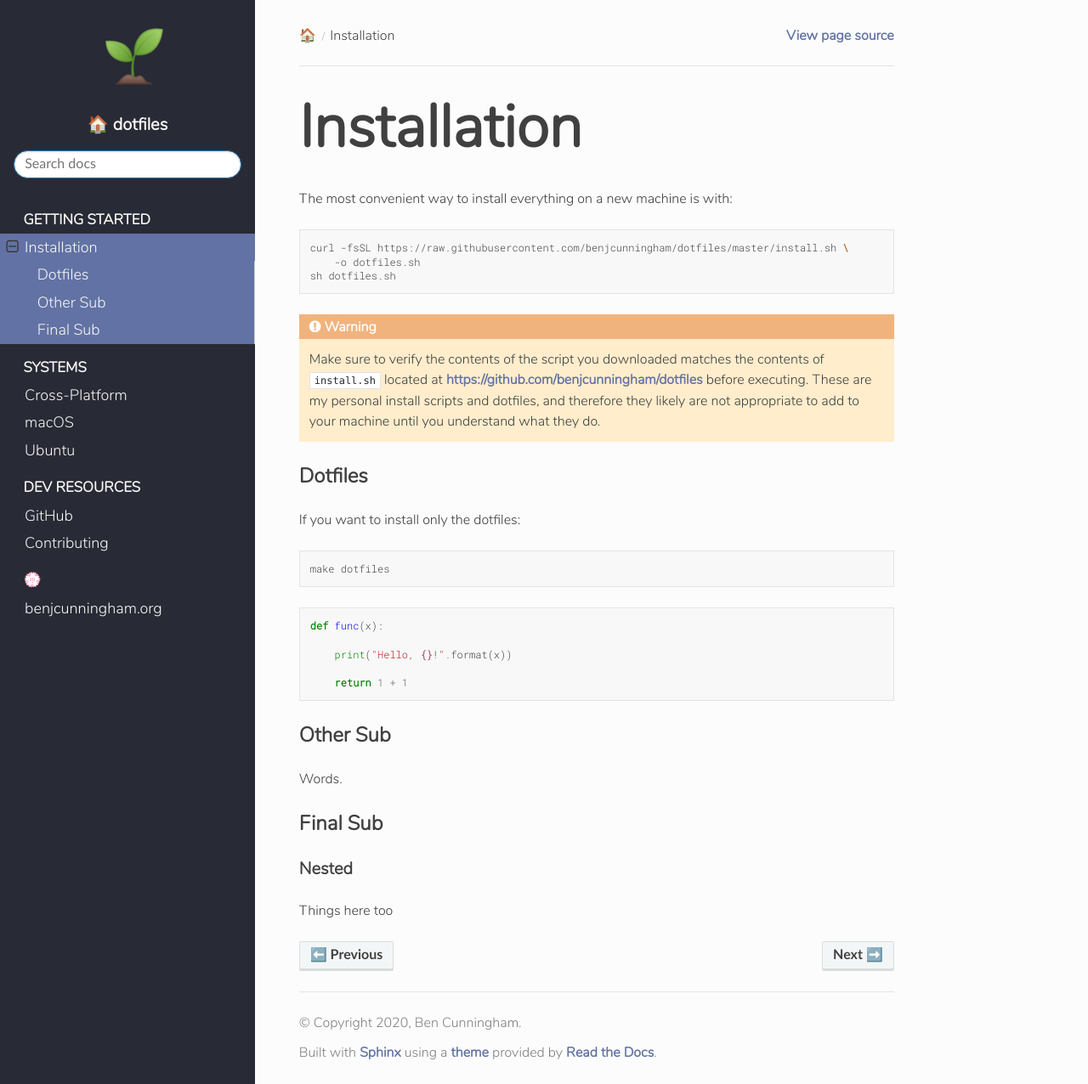
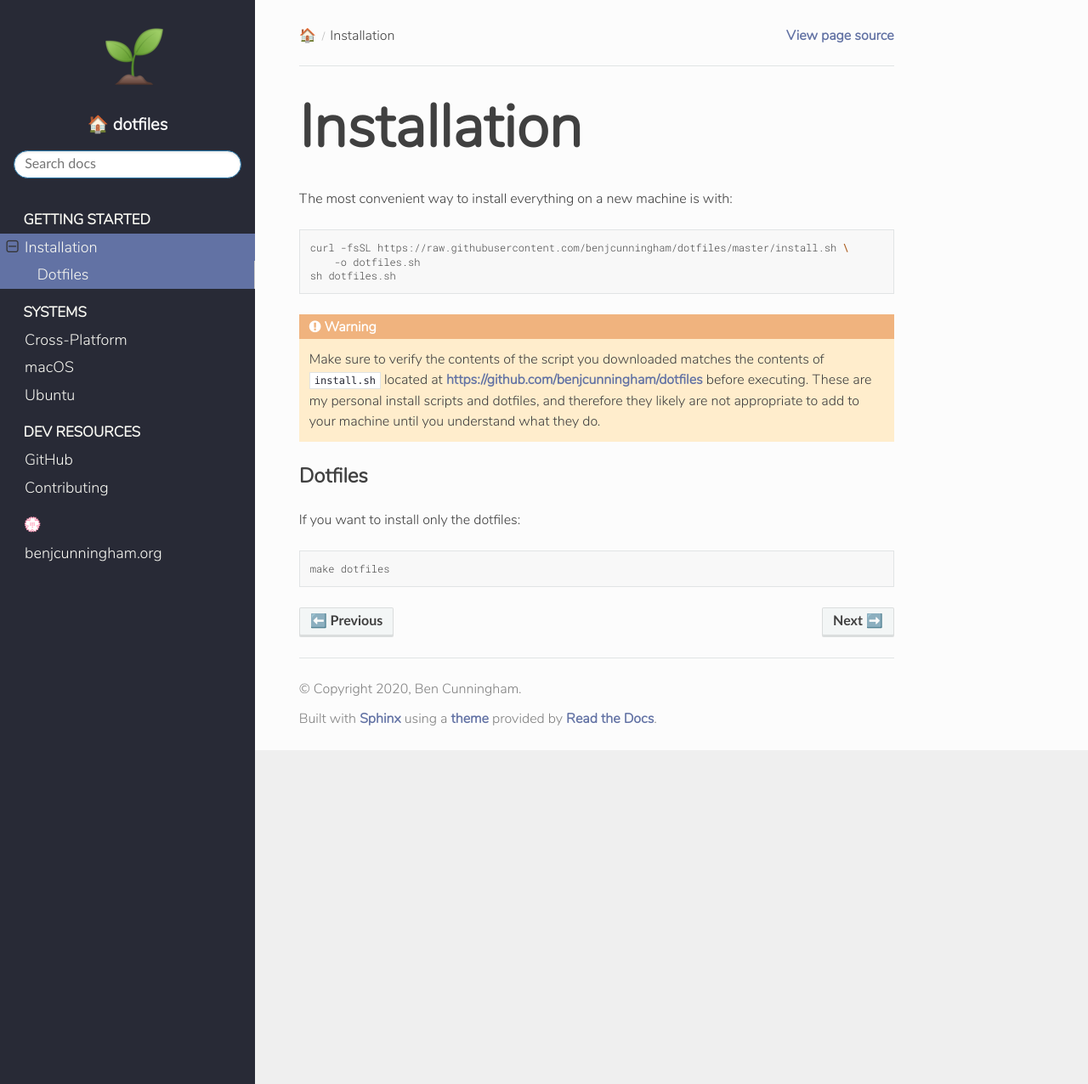
Before and after one commit to benjcunningham/dotfiles, a Sphinx documentation site: the page built from docs/source/installation.rst, in a window 1280 px wide and 1276 px high. Shown: the whole window at 85% size. Built offline with Sphinx 7.4.7 and the Read the Docs theme 2.0.0, drawn with Linux system fonts in a browser that asks for light colours.

Commit message:
📝 Remove "lorem ipsum" text blocks

```diff
--- a/docs/source/installation.rst
+++ b/docs/source/installation.rst
@@ -21,24 +21,3 @@ If you want to install only the dotfiles:
 .. code-block:: bash
 
     make dotfiles
-
-.. code-block:: python
-
-    def func(x):
-
-        print("Hello, {}!".format(x))
-
-        return 1 + 1
-
-Other Sub
----------
-
-Words.
-
-Final Sub
----------
-
-Nested
-~~~~~~
-
-Things here too
```
